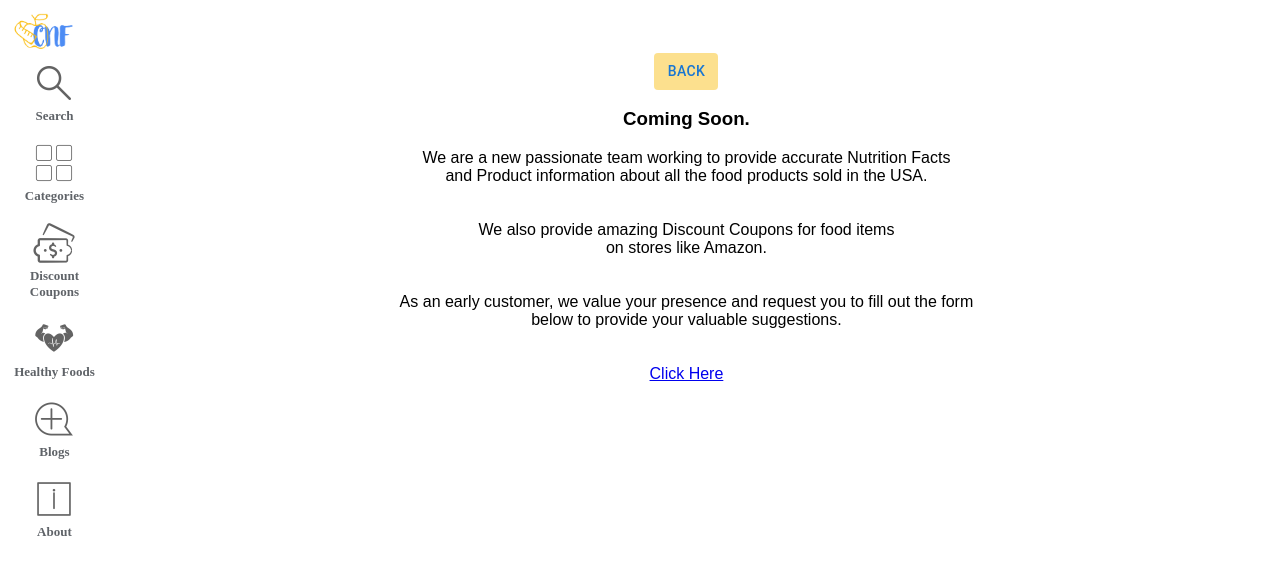
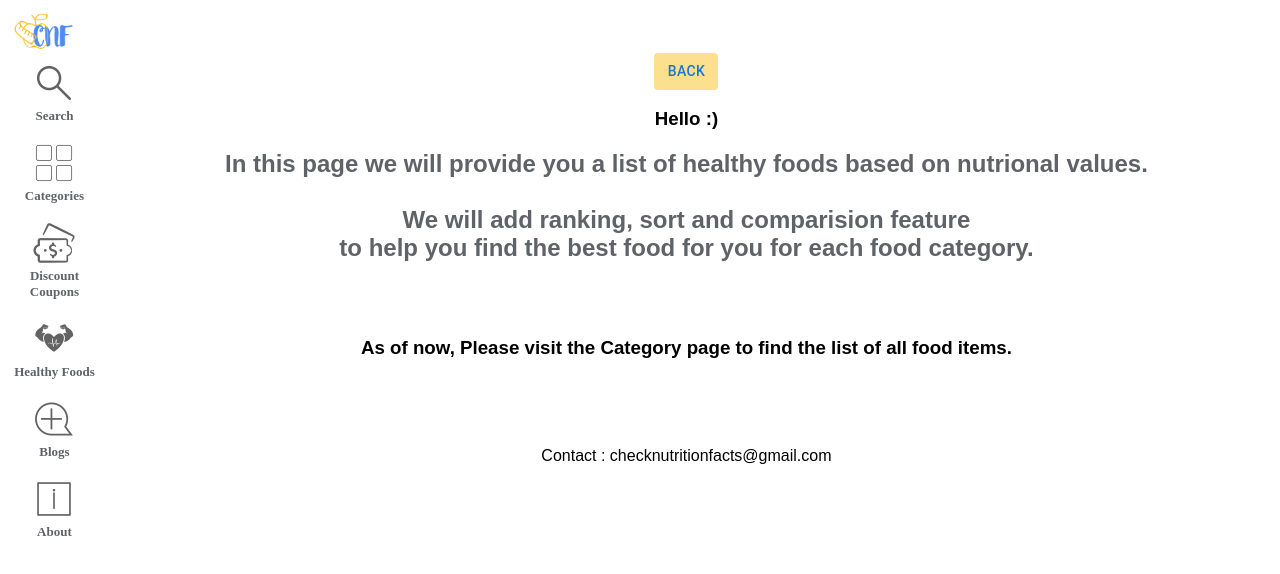
Before and after one commit to AhwanMishra/check-nutrition-facts-web-app, a React (Create React App) app: page /healthy-foods in a window 1280 px wide. Shown: the top 574 px of the page. Built offline with nearby package versions, Linux system fonts and the light colour scheme; what @aws-amplify/core would draw is missing.

Commit message:
Editing About, Blogs & Healthy Food page.

```diff
--- a/src/components/about-page/about.js
+++ b/src/components/about-page/about.js
@@ -10,16 +10,21 @@ class About extends React.Component {
                 <div align = "center" className='BackToSearch'> <BackLink/> </div>
 
         <h3> Hello :)</h3>
-        We are a new passionate team working to provide accurate Nutrition Facts <br/> and Product information about all the food
+        <h2 style={{ color: '#5F6368' }}>We are a new passionate team working to provide accurate Nutrition Facts <br/> and Product information about all the food
         products sold in the USA.<br/><br/><br/> We also provide amazing Discount Coupons for food items<br/>
         on stores like Amazon.
         <br/><br/><br/>
          As an early customer, we value your presence and request you to fill out <br/> the form
         below to provide your valuable suggestions.
+        </h2>
 
         <br/><br/><br/>
         <a target="_blank" rel="noreferrer" href="https://forms.gle/dCZPAjwWbJ929qqXA">Click Here</a>
         <TitleComponent TITLE="CNF About"/>
+
+
+      <p/>
+      Contact : checknutritionfacts@gmail.com
       </>
       );
   }
--- a/src/components/blogs-page/blogs.js
+++ b/src/components/blogs-page/blogs.js
@@ -1,5 +1,4 @@
 import React from 'react';
-import { BackLink, TitleComponent } from '../../utils/common-utils';
 
 class Blogs extends React.Component {
 
@@ -7,19 +6,14 @@ class Blogs extends React.Component {
   render() {
     return (
     <>
-              <div align = "center" className='BackToSearch'> <BackLink/> </div>
+              <div align = "center" className='BackToSearch'>  </div>
 
       <h3>Coming Soon.</h3>
-      We are a new passionate team working to provide accurate Nutrition Facts <br/> and Product information about all the food
-      products sold in the USA.<br/><br/><br/> We also provide amazing Discount Coupons for food items<br/>
-      on stores like Amazon.
-      <br/><br/><br/>
-       As an early customer, we value your presence and request you to fill out the form <br/>
-      below to provide your valuable suggestions.
 
-      <br/><br/><br/>
-      <a target="_blank" rel="noreferrer" href="https://forms.gle/dCZPAjwWbJ929qqXA">Click Here</a>
-      <TitleComponent TITLE="CNF Blogs"/>
+
+      <h1 style={{ color: '#5F6368' }}>We will feature blogs specific to healthy and nutritious food in this page.
+      <br/>If you want to add your food blog with back links please contact us. </h1>
+      <h2>checknutritionfacts@gmail.com</h2>
       </>
     );
   }
--- a/src/components/healthy-foods-page/healthy-foods.js
+++ b/src/components/healthy-foods-page/healthy-foods.js
@@ -8,17 +8,16 @@ class HealthyFoods extends React.Component {
       <>
                 <div align = "center" className='BackToSearch'> <BackLink/> </div>
 
-        <h3>Coming Soon.</h3>
-        We are a new passionate team working to provide accurate Nutrition Facts <br/> and Product information about all the food
-        products sold in the USA.<br/><br/><br/> We also provide amazing Discount Coupons for food items<br/>
-        on stores like Amazon.
+        <h3> Hello :)</h3>
+        <h2 style={{ color: '#5F6368' }}> In this page we will provide you a list of healthy foods based on nutrional values.
+        <br/> <br/>We will add ranking, sort and comparision feature<br/> to help you find the best food for you for each food category.</h2>
+        <br/> <br/><h3> As of now, Please visit the Category page to find the list of all food items.</h3>
         <br/><br/><br/>
-         As an early customer, we value your presence and request you to fill out the form <br/>
-        below to provide your valuable suggestions.
+        <TitleComponent TITLE="CNF About"/>
 
-        <br/><br/><br/>
-        <a target="_blank" rel="noreferrer" href="https://forms.gle/dCZPAjwWbJ929qqXA">Click Here</a>
-        <TitleComponent TITLE="CNF Healthy Foods"/>
+
+      <p/>
+      Contact : checknutritionfacts@gmail.com
       </>
       );
   }
```
